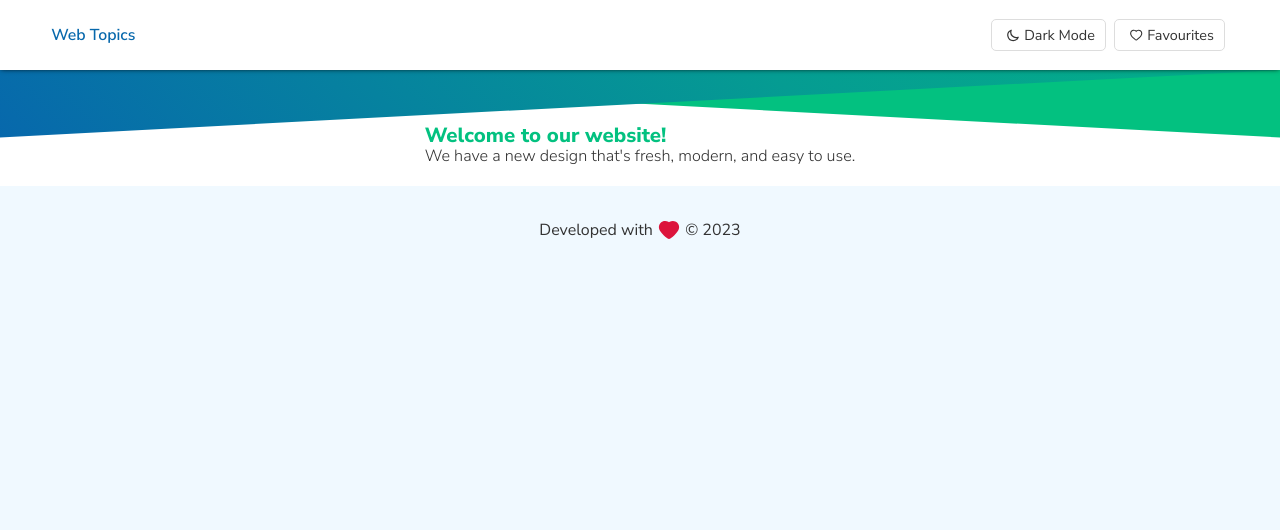
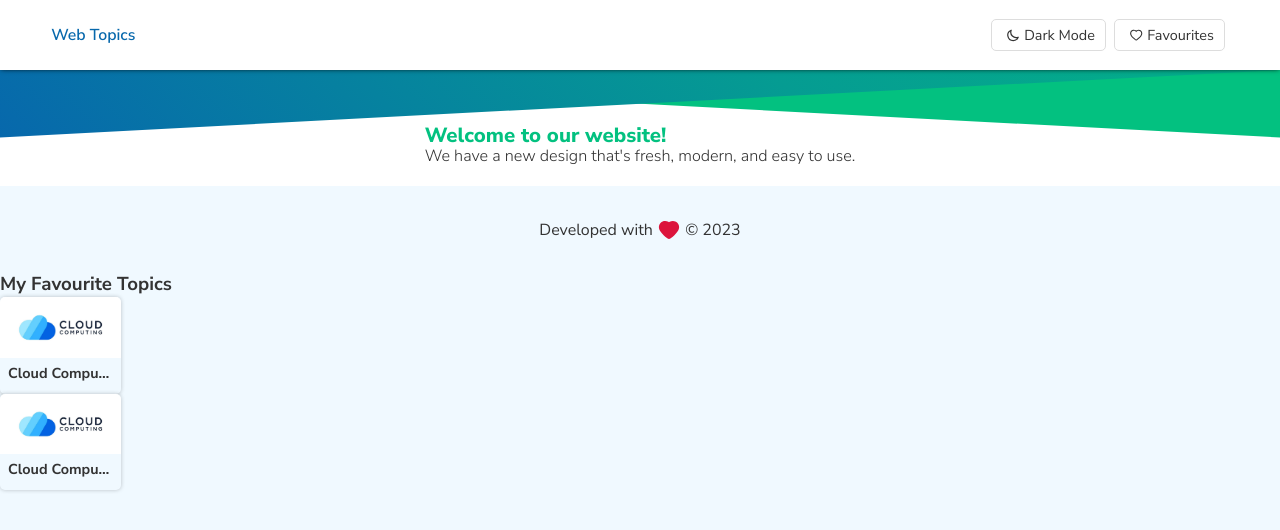
Before and after one commit to BadarSaghir/maani-react, a React (Vite) app: page / in a window 1280 px wide. Shown: the top 530 px of the page. Built offline with nearby package versions, Linux system fonts and the light colour scheme.

Commit message:
addedFavouriteitem

```diff
--- a/src/App.jsx
+++ b/src/App.jsx
@@ -7,6 +7,7 @@ import { useContext, useEffect } from "react";
 import {ThemeContext} from "./contexts/themeContext"
 import Banner from "./components/Banner/Banner";
 import { Footer } from "./components/Footer/Footer";
+import Favourites from "./components/Favourites/Favourites";
  const App = () => {
 //  const theme=""
  const theme=useContext(ThemeContext)
@@ -21,6 +22,7 @@ useEffect(()=>{
       <Navbar />
       <Banner {...bannerConstants} />
       <Footer/>
+      <Favourites />
     </div>
   );
 };
--- /dev/null
+++ b/src/components/Favourites/FavouriteItem/FavouriteItem.jsx
@@ -0,0 +1,37 @@
+import style from './favouriteItem.module.css'
+// eslint-disable-next-line react/prop-types
+ export const FavouriteItem = ({title='Cloud Computing',image={url:'/images/topics-thumbnails/cloud.jpeg',alt:'react course'}})=>{
+    return   <div className={`${style["favourites-item"]}`}>
+    <div className={`${style["favourite-card-thumbnail"]}`}>
+        <img src={image.url} alt={image.alt} />
+    </div>
+    <div className={`${style["favourite-card-details-container"]}`}>
+        <h5>{title}</h5>
+        <div className={`${style["star-rating-box"]}`}>
+            <div className={`${style["star-border"]}`}>
+                <div className={`${style["second-level-star"]}`}>
+                </div>
+            </div>
+            <div className={`${style["star-border"]}`}>
+                <div className={`${style["second-level-star"]}`}>
+                </div>
+            </div>
+            <div className={`${style["star-border"]}`}>
+                <div className={`${style["second-level-star"]}`}>
+                </div>
+            </div>
+            <div className={`${style["star-border"]}`}>
+                <div className={`${style["second-level-star"]}`}>
+                </div>
+            </div>
+            <div className={`${style["star-border"]}`}>
+                <div className={`${style["second-level-star"]}`}>
+                    <div className={`${style["star-color-fill"]}`}></div>
+                </div>
+            </div>
+        </div>
+    </div>
+</div>
+}
+
+export default FavouriteItem
--- /dev/null
+++ b/src/components/Favourites/FavouriteItem/favouriteItem.module.css
@@ -0,0 +1,57 @@
+
+.favourites-items{
+    height: 160px;
+}
+
+.favourites-items h3{
+    /* padding: 0 0 12px 0; */
+    font-size: 1rem;
+    font-weight: bold;
+}
+
+.favourites-items-container{
+    display: flex;
+    overflow: auto;
+    padding-top: 8px;
+    padding-bottom: 8px;
+}
+
+.favourites-item{
+    width: 121px;
+    box-shadow: 0px 0px 4px 0px rgba(0,0,0,0.23);
+    height: fit-content;
+    border-radius: 5px;
+    overflow: hidden;
+    margin-right: 10px;
+    flex-shrink: 0;
+}
+
+.favourite-card-thumbnail{
+    width: 100%;
+}
+
+.favourite-card-thumbnail img{
+    width: 100%;
+    height: 60.500px;
+    object-fit: cover;
+    vertical-align: middle;
+}
+
+.favourite-card-details-container{
+    padding: 8px;
+}
+
+.favourites-item h5{
+    overflow: hidden;
+    text-overflow: ellipsis;
+    white-space: nowrap;
+    font-size: .9rem;
+    line-height: 1.1;
+    padding-right: 3px;
+    font-weight: bold;
+}
+
+.favourites-item .star-rating-box{
+    padding-top: 4px;
+    margin-bottom: 0;
+}
--- /dev/null
+++ b/src/components/Favourites/Favourites.jsx
@@ -0,0 +1,19 @@
+import FavouriteItem from "./FavouriteItem/FavouriteItem"
+
+export const Favourites =()=>{
+
+    return    <section className="favourites-section" id="favourites-section">
+    <div className="container favourites-section-container">
+        <div className="favourites-items">
+            <h3>My Favourite Topics</h3>
+            <div className="favourites-items-container">
+                <FavouriteItem />
+                <FavouriteItem />
+
+            </div>
+        </div>
+    </div>
+</section>
+}
+
+export default Favourites
```
Also changed, not shown: src/components/Navbar/Navbar.jsx (+18 -15 lines), regex.txt (added), src/components/Favourites/Favourites.module.css (added).
